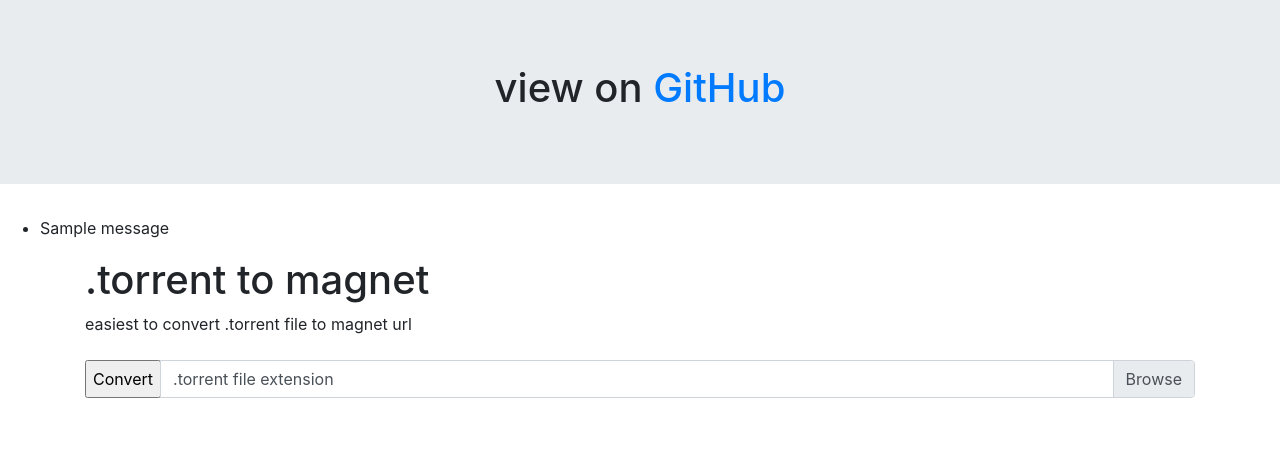
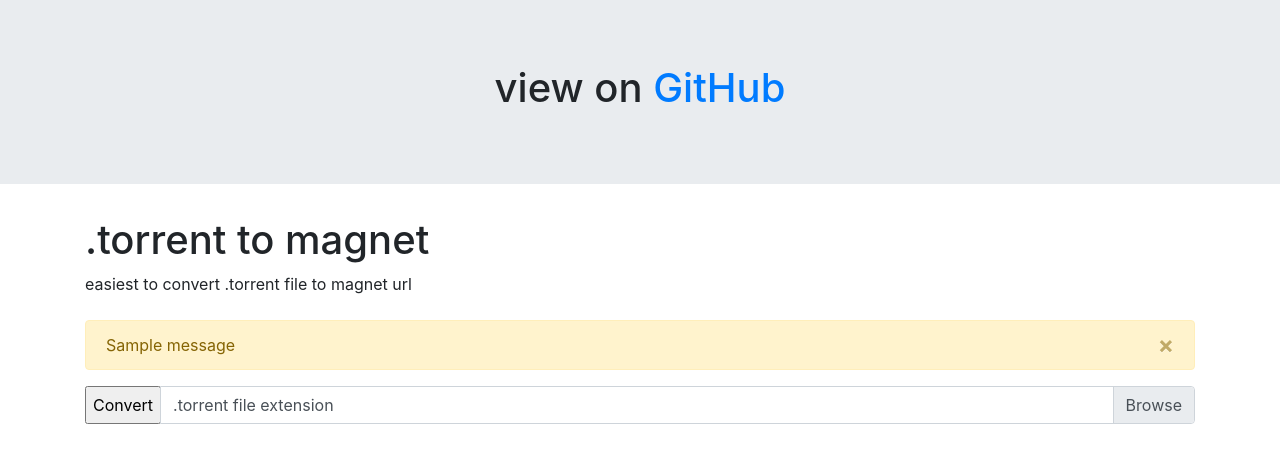
Before and after one commit to superiorkid/torrent-to-magnet, a Flask app: page / in a window 1280 px wide. Shown: the top 463 px of the page. Run offline with Flask 2, Linux system fonts and the light colour scheme; one stand-in notice (Sample message) is shown; some libraries are stand-ins or nearby versions.

Commit message:
flash message/alert

```diff
--- a/app/routes.py
+++ b/app/routes.py
@@ -42,5 +42,5 @@ def upload_file():
             flash('File successfully converted')
             return render_template('index.html', magnet=magnet, filename=file.filename)
         else:
-            flash('Allowed file types are torrent only')
+            flash('Allowed file types are .torrent only')
             return redirect(request.url)
--- a/app/templates/base.html
+++ b/app/templates/base.html
@@ -14,7 +14,6 @@
     <h1 class="display-5 p-a-2 m-t-2">view on <a href="https://github.com/superiorkid">GitHub</a></h1>
   </div>
 
-
   {% block content %}
 
   {% endblock content %}
--- a/app/templates/index.html
+++ b/app/templates/index.html
@@ -1,33 +1,7 @@
 {% extends 'base.html' %}
 
 {% block content %}
-<p>
-	{% with messages = get_flashed_messages() %}
-	  {% if messages %}
-		<ul class=flashes>
-		{% for message in messages %}
-		  <li>{{ message }}</li>
-		{% endfor %}
-		</ul>
-	  {% endif %}
-	{% endwith %}
-</p>
-
-</form>
-
-<!-- <form action="/" method="post" enctype="multipart/form-data">
-	<div class="custom-file">
-		<input type="file" name="file" class="custom-file-input" id="customFile">
-		<label class="custom-file-label" for="customFile">Choose file</label>
-	</div>
-
-	<div class="form-group">
-	<input type="submit" value="Convert">
-</div>
-</form> -->
-
 <div class="container">
-
 
 	<div class="row mt-3 mb-2">
 		 <div class="col">
@@ -35,14 +9,23 @@
 				<p id="input-group-description">easiest to convert .torrent file to magnet url</p>
 		 </div> <!-- .col -->
 	</div> <!-- .row -->
+	{% with messages = get_flashed_messages() %}
+	{% if messages %}
+	<div class="alert alert-warning alert-dismissible fade show" role="alert">
+		{% for message in messages %}
+			{{ message }}
+			<button type="button" class="close" data-dismiss="alert" aria-label="Close">
+				<span aria-hidden="true">&times;</span>
+			</button>
+		{% endfor %}
+	</div>
+	{% endif %}
+{% endwith %}
 
 	<div class="row mb-4">
 		 <div class="col">
 				<form action="/" method="post" enctype="multipart/form-data">
 					 <div class="form-group">
-
-
-
 							<div class="input-group">
 								<div class="input-group-prepend">
 									<input type="submit" value="Convert">
```
